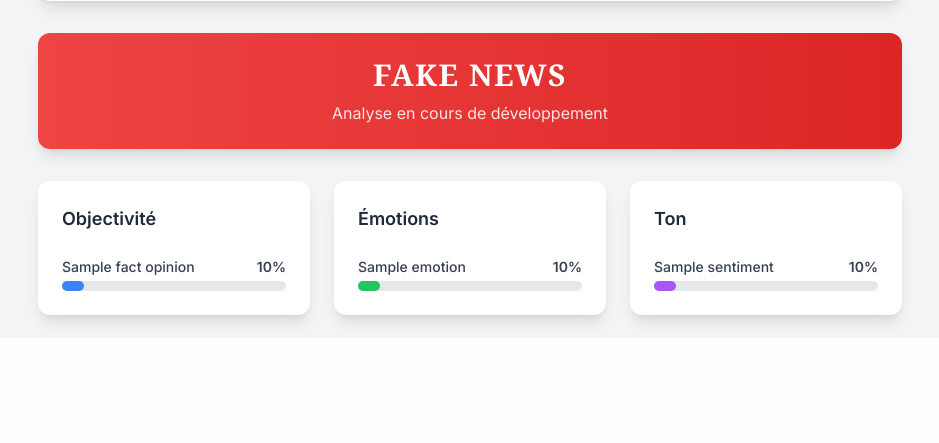
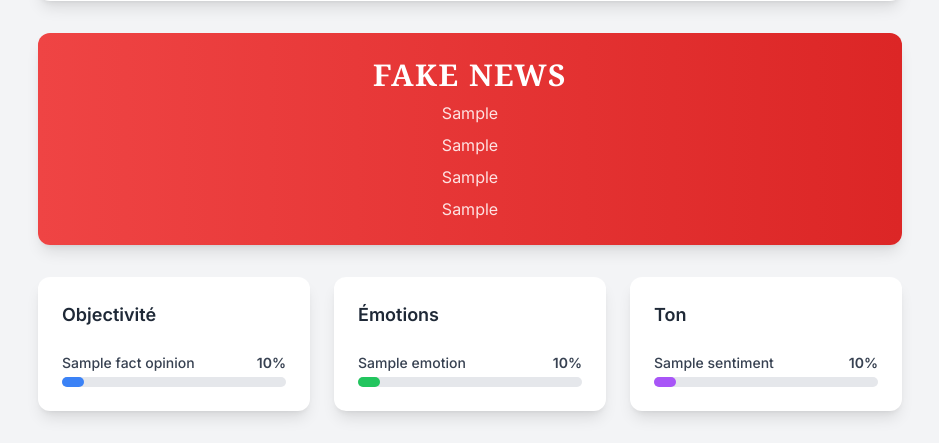
Before and after one commit to arobert004/TripleA_Bluesky, a Flask app: template FakeNews_App/templates/analysis.html in a window 1280 px wide. Shown: the part 462-905 px from the top of the page, without its empty margins (170-1109 px from the left). Before the commit the page ends 793 px from the top, so only its background shows below. Run offline with Flask 3, Linux system fonts and the light colour scheme; the template is opened without the code that fills it: most values are stand-ins (such as "Sample title", 1, 10 or a date in 2020); grey boxes marked "Sample" are stand-in pictures; some libraries are stand-ins or nearby versions.

Commit message:
ajout de la feature perplexity avec valeur fixe - pas de frontpour le moment

```diff
--- a/FakeNews_App/app.py
+++ b/FakeNews_App/app.py
@@ -121,6 +121,14 @@ def get_post_data(handle, post_id):
             sentiment_score = round(sentiment_result['score'] * 100)
             sentiment_label = sentiment_result['label'].capitalize()
 
+            # Perplexity answer
+
+            perplexity_answer = {'fake_news_prob': 0.85,
+                'source1': 'https://www.france24.com/fr/%C3%A9co-tech/20250430-etats-unis-economie-pib-recule-donald-trump-accuse-joe-biden-droits-douane',
+                'source2': 'https://www.ofce.sciences-po.fr/blog2024/fr/20250428_CB/',
+                'source3': 'https://www.lemonde.fr/economie/article/2025/02/11/donald-trump-va-t-il-saborder-l-economie-americaine_6541097_3234.html'}
+
+
         except Exception as e:
             # print(f"sentim - Erreur lors de l'analyse des modèles : {str(e)}")
             # Valeurs par défaut en cas d'erreur
@@ -150,7 +158,8 @@ def get_post_data(handle, post_id):
                 'sentiment': {
                     'score': sentiment_score,
                     'label': sentiment_label
-                }
+                },
+                'perplexity' : perplexity_answer
             },
             'likes': post['like_count'],
             'reposts': post['repost_count'],
@@ -396,4 +405,4 @@ def account_analysis():
     return render_template('account_analysis.html')
 
 if __name__ == '__main__':
-    app.run(debug=False)
+    app.run(debug=False, host="0.0.0.0", port=5000)
--- a/FakeNews_App/templates/analysis.html
+++ b/FakeNews_App/templates/analysis.html
@@ -142,7 +142,11 @@
             <div class="bg-gradient-to-r from-red-500 to-red-600 rounded-xl shadow-lg overflow-hidden mb-8">
                 <div class="p-6 text-center">
                     <h2 class="text-2xl md:text-3xl font-bold text-white font-serif tracking-wider">FAKE NEWS</h2>
-                    <p class="text-red-100 mt-2">Analyse en cours de développement</p>
+                    <p class="text-red-100 mt-2">{{post.analysis.perplexity.fake_news_prob}}</p>
+                    <p class="text-red-100 mt-2">{{post.analysis.perplexity.source1}}</p>
+                    <p class="text-red-100 mt-2">{{post.analysis.perplexity.source2}}</p>
+                    <p class="text-red-100 mt-2">{{post.analysis.perplexity.source3}}</p>
+
                 </div>
             </div>
 
```
